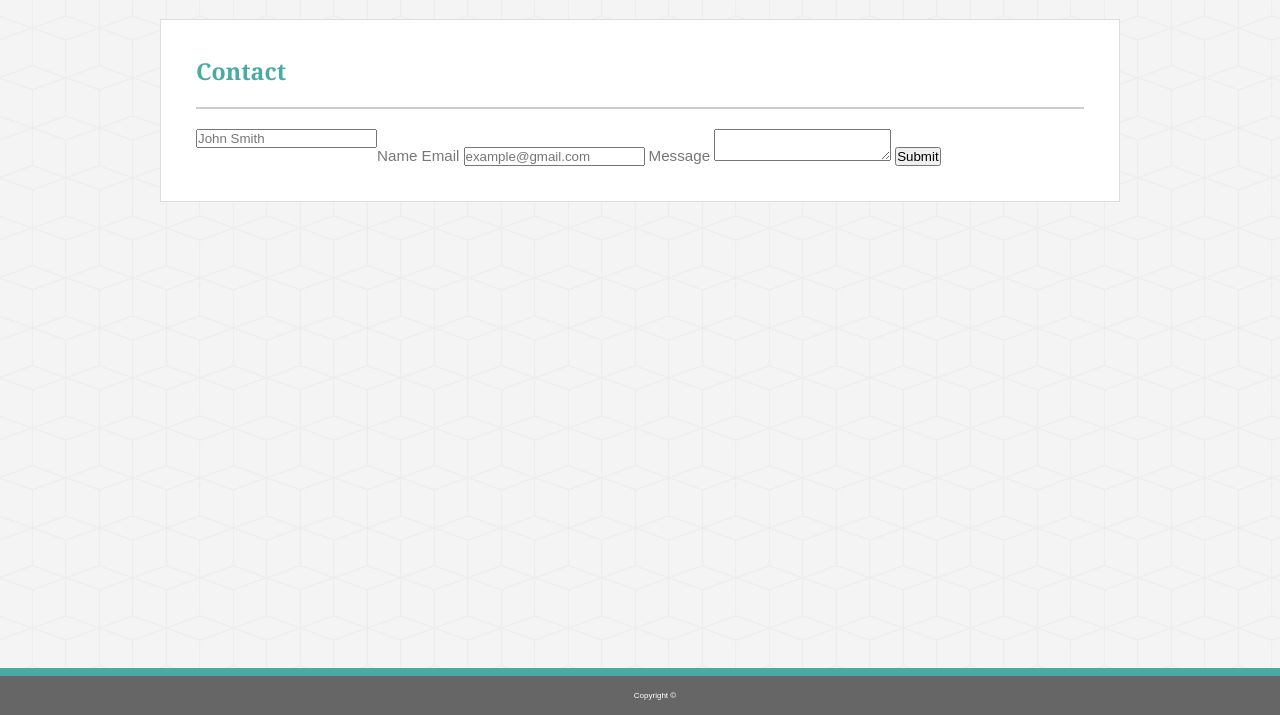
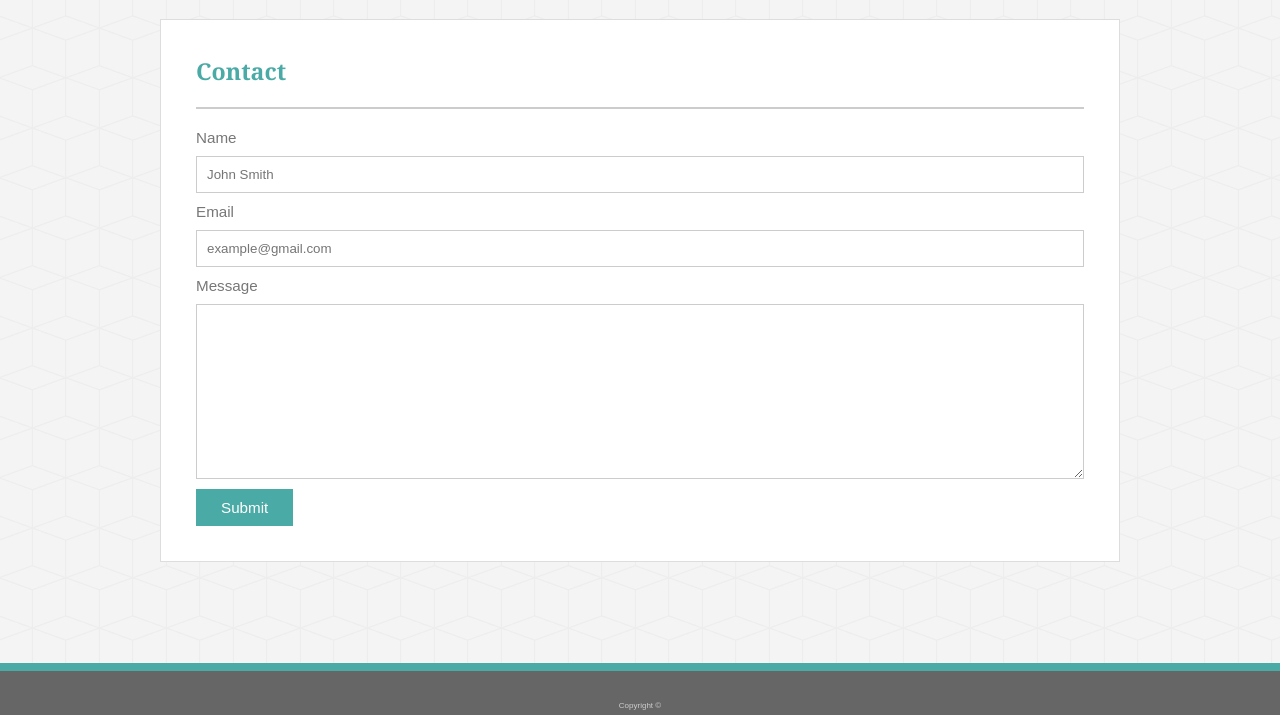
Before and after one commit to ilanashaffer/First-Portfolio, a plain HTML site: page contact.html in a window 1280 px wide. Shown: the part 85-800 px from the top of the page. Drawn offline with Linux system fonts and the light colour scheme.

Commit message:
Completed styling Portfolio and Contact pages; a few additional adjustments made

```diff
--- a/assets/css/style.css
+++ b/assets/css/style.css
@@ -96,13 +96,10 @@ header {
     box-sizing: border-box;
 }
 
-p, label {
+p {
     font-family: 'Arial', 'Helvetica Neue', Helvetica, sans-serif;
     font-size: 0.95em;
     color: #777777;
-}
-
-p {
     line-height: 1.7;
 }
 
@@ -135,13 +132,53 @@ p {
     font-family: 'Arial', 'Helvetica Neue', Helvetica, sans-serif;
 }
 
+form label, form input, form textarea {
+    display: block;
+}
+
+form label {
+    font-family: 'Arial', 'Helvetica Neue', Helvetica, sans-serif;
+    font-size: 0.95em;
+    color: #777777;
+}
+
+form input[type=text] {
+    width: 100%;
+    padding: 10px;
+    margin: 10px 0;
+    border: 1px #cccccc solid;
+    box-sizing: border-box;
+}
+
+form textarea {
+    width: 100%;
+    height: 175px;
+    padding: 10px;
+    margin: 10px 0;
+    border: 1px #cccccc solid;
+    box-sizing: border-box;
+}
+
+form input[type=submit] {
+    background-color: #4aaaa5;
+    color: white;
+    font-family: 'Arial', 'Helvetica Neue', Helvetica, sans-serif;
+    font-size: 0.95em;
+    padding: 10px 25px;
+    border: none;
+}
+
+form input[type=submit]:hover {
+    background-color: #cccccc;
+}
+
 footer {
     position: fixed;
     left: 0;
     bottom: 0;
     width: 100%;
-    padding: 15px;
-    color: #ffffff;
+    padding: 30px 0 5px 0;
+    color: #cccccc;
     background-color: #666666;
     border-top: 8px solid #4aaaa5;
     text-align: center;
--- a/contact.html
+++ b/contact.html
@@ -30,15 +30,15 @@
 
         <hr>
 
-        <form>
-            <label for="name">Name</label>
-            <input type="text" id="name" name="name" placeholder="John Smith">
+        <form action="#" method="get" target="_blank">
+            <label>Name</label>
+            <input type="text" name="form-name" placeholder="John Smith">
 
-            <label for="email">Email</label>
-            <input type="text" id="email" name="email" placeholder="example@gmail.com">
+            <label>Email</label>
+            <input type="text" name="form-email" placeholder="example@gmail.com">
 
-            <label for="message">Message</label>
-            <textarea id="message" name="message"></textarea>
+            <label>Message</label>
+            <textarea name="form-message"></textarea>
 
             <input type="submit" value="Submit">
         </form>
```
Also changed, not shown: portfolio.html (+5 -5 lines).
